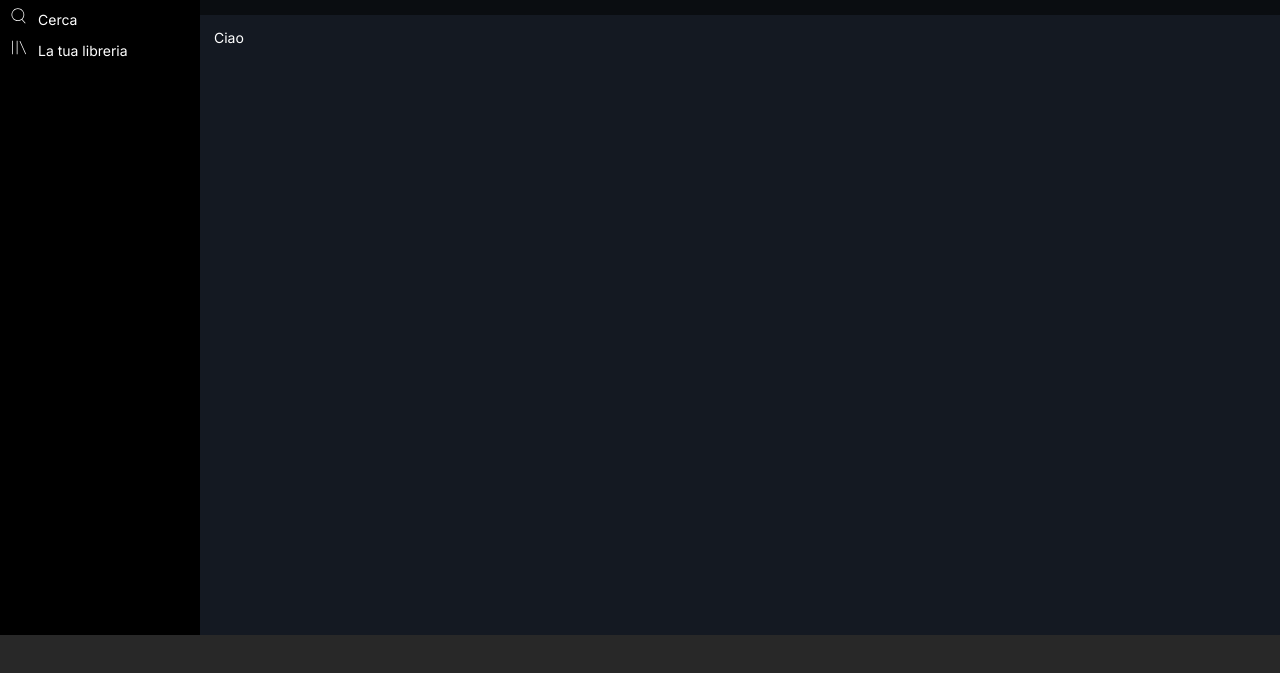
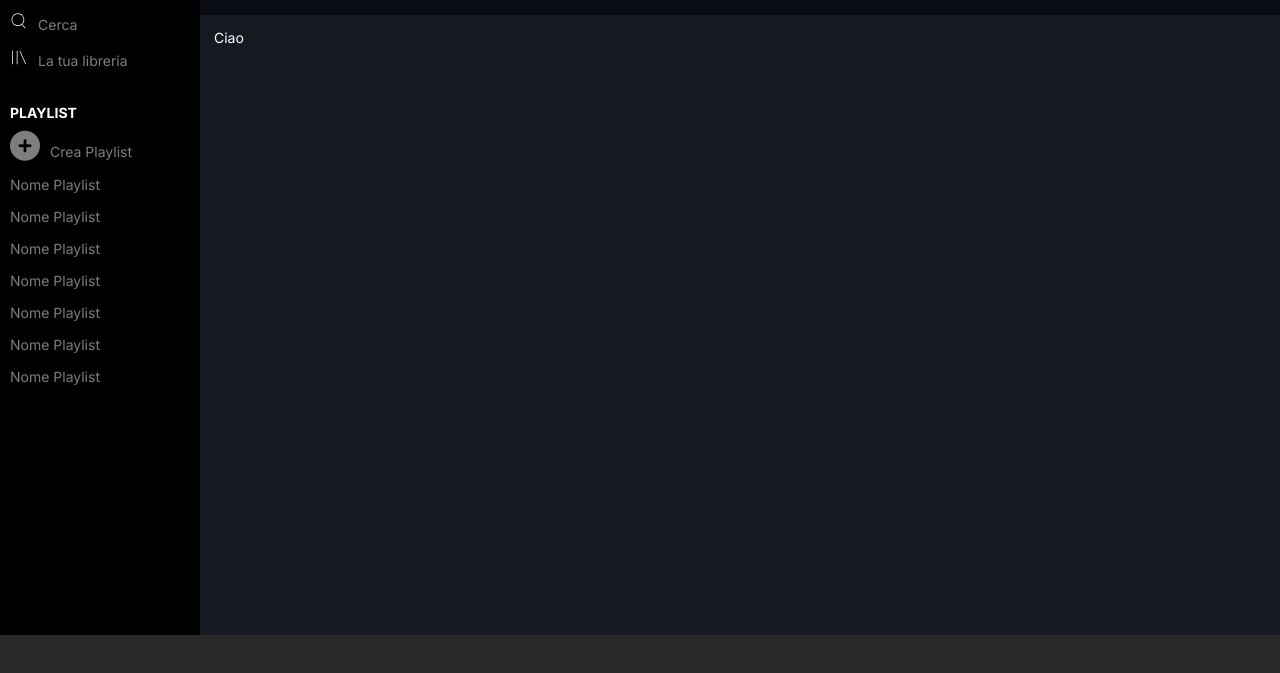
Before and after one commit to DavideGiuseppeCIliento/html-css-spotifyweb, a plain HTML site: page index.html in a window 1280 px wide. Shown: the part 75-748 px from the top of the page. Drawn offline with Linux system fonts and the light colour scheme.

Commit message:
Sidebar quasi completata

```diff
--- a/assets/css/style.css
+++ b/assets/css/style.css
@@ -120,7 +120,7 @@ h4 {
 }
 
 h5 {
-  font-size: 1.2rem;
+  font-size: 1rem;
 }
 
 /* ----------------------------------- UTILITY ----------------------------------- */
@@ -165,6 +165,17 @@ h5 {
   display: none;
 }
 
+.light-font {
+  color: rgba(212, 212, 212, 0.593);
+}
+
+.white-font {
+  color: white;
+}
+
+.padding-zero {
+  padding: 0;
+}
 /* ----------------------------------- LAYOUT FINO A 576px -----------------------------------*/
 
 #top-container {
@@ -243,6 +254,18 @@ h5 {
 }
 
 .list-icon li {
+  padding-bottom: 15px;
+}
+
+.playlist li {
+  padding-bottom: 15px;
+}
+
+.playlist {
+  padding-top: 20px;
+}
+
+h5 {
   padding-bottom: 10px;
 }
 
@@ -257,4 +280,8 @@ h5 {
     display: inline;
     padding-left: 10px;
   }
+
+  #sidebar .playlist i {
+    font-size: 30px;
+  }
 }
--- a/index.html
+++ b/index.html
@@ -50,25 +50,42 @@
           </div>
           <!-- LIST ICON - SIDEBAR -->
           <div class="list-icon">
-            <ul>
+            <ul class="light-font">
               <li>
                 <img src="./assets/immagini/home.svg" alt="" /><span
-                  class="mobile-invisible"
+                  class="tablet-view white-font"
                   >Home</span
                 >
               </li>
               <li>
                 <img src="./assets/immagini/search.svg" alt="" /><span
-                  class="mobile-invisible"
+                  class="tablet-view"
                   >Cerca</span
                 >
               </li>
               <li>
                 <img src="./assets/immagini/libreria.svg" alt="" /><span
-                  class="mobile-invisible"
+                  class="tablet-view"
                   >La tua libreria</span
                 >
               </li>
+            </ul>
+          </div>
+          <!-- LIST ICON - SIDEBAR -->
+          <div class="playlist tablet-view">
+            <h5 class="font-upper font-weight white-font">Playlist</h5>
+            <ul class="light-font">
+              <li>
+                <i class="fa-solid fa-circle-plus"></i
+                ><span>Crea Playlist</span>
+              </li>
+              <li>Nome Playlist</li>
+              <li>Nome Playlist</li>
+              <li>Nome Playlist</li>
+              <li>Nome Playlist</li>
+              <li>Nome Playlist</li>
+              <li>Nome Playlist</li>
+              <li>Nome Playlist</li>
             </ul>
           </div>
         </div>
```
Also changed, not shown: assets/immagini/circle-plus-solid.svg (added).
